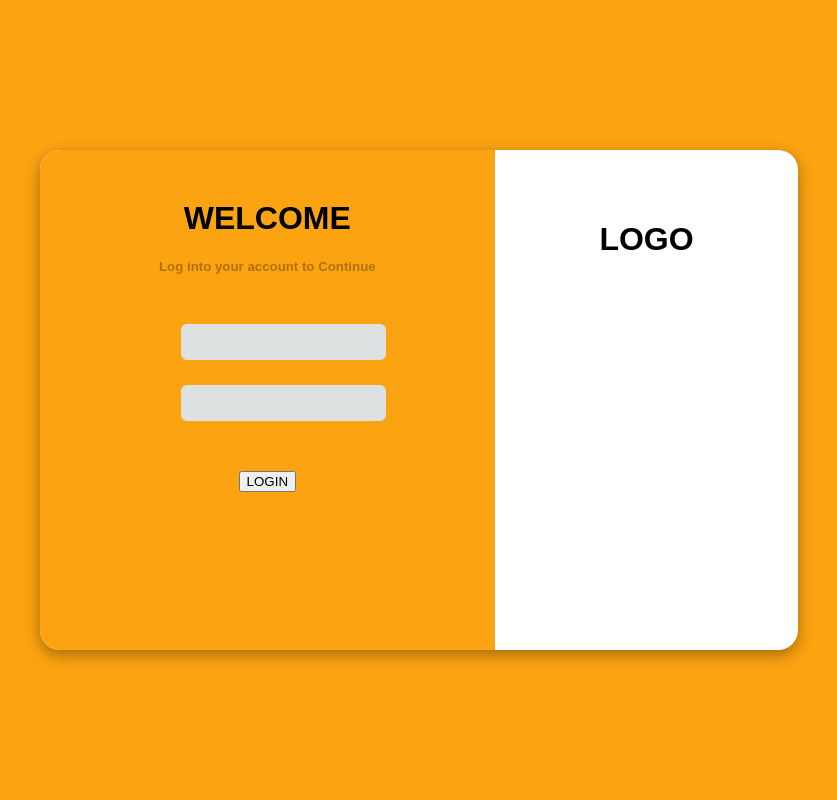
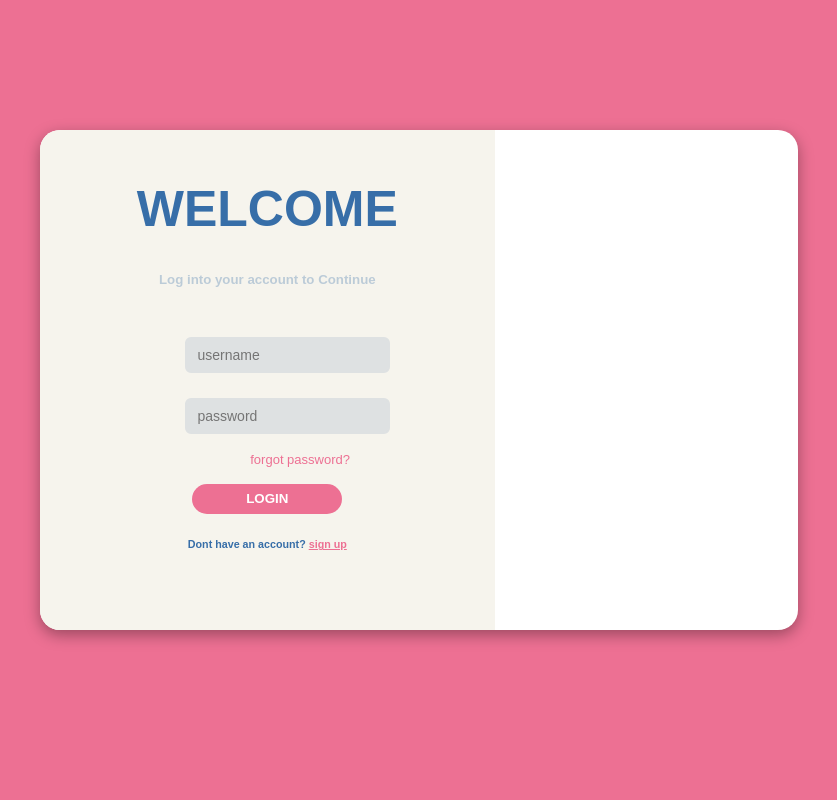
Before and after one commit to JoaquinMeroy/EDUKIDS, a PHP site: page / in a window 1280 px wide. Shown: the whole page, without its empty margins (221-1058 px from the left). Run offline with PHP 8.4, Linux system fonts and the light colour scheme.

Commit message:
added logo and minor design to the login page

```diff
--- a/index.html
+++ b/index.html
@@ -5,6 +5,7 @@
   <meta name="viewport" content="width=device-width, initial-scale=1.0">
   <link rel="stylesheet" href="style.css">
   <title>EDUKIDS</title>
+
 </head>
 <body>
   <main class="container">
@@ -14,22 +15,25 @@
 
         <h1>WELCOME</h1>
         <h5>Log into your account to Continue</h5>
+        <form action="">
         <div class="credential-inputs">
           <label for="email"></label>
-        <input type="email" name="email" id="email" class="email-input">
+        <input type="email" name="email" id="email" class="email-input" placeholder="username" required>
 
         <label for="password"></label>
-        <input type="password" name="password" id="password" class="password-input">
+        <input type="password" name="password" id="password" class="password-input" placeholder="password" required>
+        <p class="forgot-password"><a href="">forgot password?</a></p>
         </div>
 
         <div class="login-button">
-            <button type="submit">LOGIN</button>
+            <button type="submit" class="button">LOGIN</button>
         </div>
-
+        <h6>Dont have an account? <a href="">sign up</6></h5>
       </div>
+    </form>
 
       <div class="logo-div">
-        <h1>LOGO</h1>
+        <img src="/images/EDUKIDS (2).png" alt="LOGO">
       </div>
 
     </div>
--- a/style.css
+++ b/style.css
@@ -8,7 +8,7 @@ body {
     background-repeat: no-repeat;
     background-attachment: fixed;
     background-size: 100% 100%;
-    background-color: #fca311;
+    background-color: #ED7093;
   }
 .container{
   max-height: 100%;
@@ -20,14 +20,14 @@ body {
   width: 60%;
   margin-left: auto;
   margin-right: auto;
-  margin-top: 150px;
+  margin-top: 130px;
   border-radius: 20px;
   box-shadow: darkgrey;
   box-shadow: rgba(0, 0, 0, 0.35) 0px 5px 15px;
   overflow: hidden;
 }
 .login-div{
-  background-color: #fca311;
+  background-color: #F6F4ED;
   float:left;
   height: 100%;
   width: 60%;
@@ -36,6 +36,7 @@ body {
 }
 .login-div h1{
   margin-top: 50px;
+  color: #376EA8;
 }
 .logo-div{
   text-align: center;
@@ -53,6 +54,7 @@ body {
   background: #dee1e2;
   display: block;
   height: 36px;
+
   :hover {
       border-color: #ccc;
   }
@@ -63,14 +65,56 @@ body {
 }
 h5{
   opacity: 0.3;
+  color: #376EA8;
 }
 .credential-inputs{
-  margin-left: 31%;
+  margin-left: 32%;
   margin-top: 50px;
 }
 .email-input, .password-input{
   margin-top: 25px;
 }
 .login-button{
-    margin-top: 50px;
+    margin-top: 10px;
 }
+.forgot-password a{
+  color: #ED7093;
+  text-decoration: none;
+  margin-right: 80px;
+  font-size: small;
+}
+.forgot-password :hover{
+  color: #376EA8;
+}
+.button{
+  height: 30px;
+  width: 150px;
+  border-style: none;
+  border-radius: 50px;
+  background-color: #ED7093;
+  color: white;
+  font-weight: bold;
+}
+.button:hover{
+  background-color: #376EA8;
+  color: white;
+  font-weight: bold;
+  border-color: #376EA8;
+  border-style: solid;
+}
+h1{
+  font-size: 50px;
+}
+h6 a{
+  color: #ED7093;
+}
+h6 a:hover{
+  color: #376EA8;
+}
+h6{
+  color: #376EA8;
+}
+img{
+  height: 360px;
+  width: 360px;
+}
```
Also changed, not shown: images/EDUKIDS (2).png (added).
